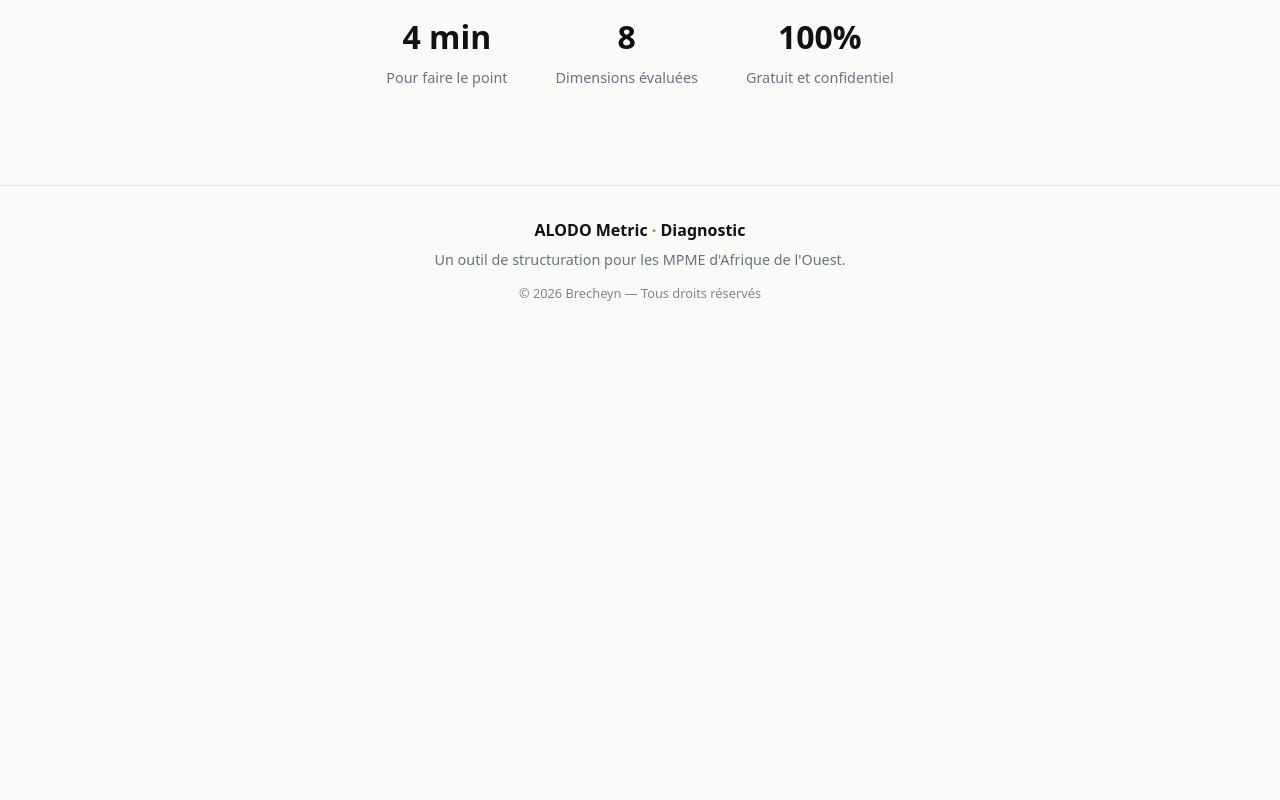
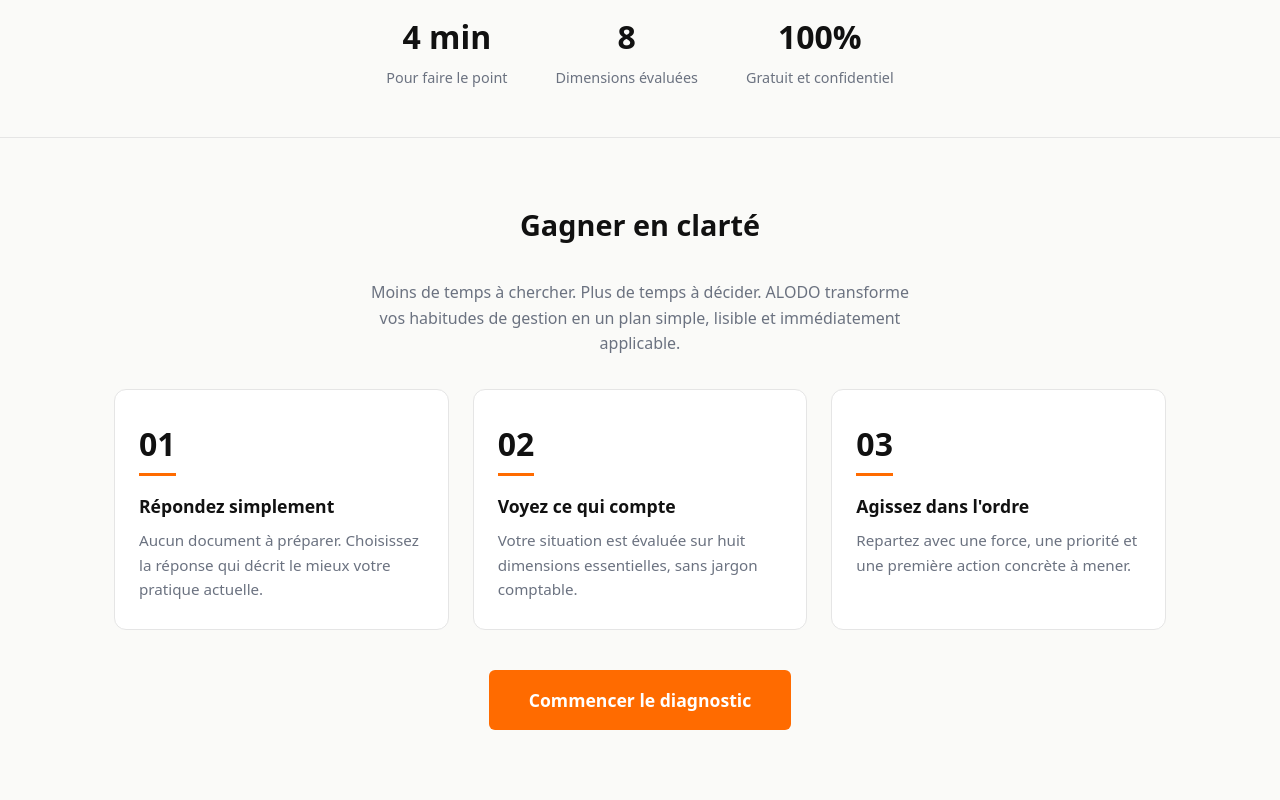
Before and after one commit to brecheyn/ALODO-MPME-CHALLENGE-NADINGA-Y-PHARES, an Angular app in the folder metric-frontend/: page / in a window 1280 px wide. Shown: the part 580-1380 px from the top of the page. Before the commit the page ends 915 px from the top, so only its background shows below. Built offline with nearby package versions, Linux system fonts and the light colour scheme; no server answers.

Commit message:
Section 'Comment ca marche' (3 etapes) + lien navbar avec ancre + anchorScrolling

```diff
--- a/metric-frontend/src/app/app.config.ts
+++ b/metric-frontend/src/app/app.config.ts
@@ -9,7 +9,10 @@
     provideZonelessChangeDetection(),
     // scrollPositionRestoration: 'top' → chaque navigation arrive en HAUT de page
     // (sans ça, on arrive au milieu du quiz si on avait scrollé l'accueil)
-    provideRouter(routes, withInMemoryScrolling({ scrollPositionRestoration: 'top' })),
+    provideRouter(routes, withInMemoryScrolling({
+      scrollPositionRestoration: 'top',
+      anchorScrolling: 'enabled',   // défilement fluide vers les ancres (#how-it-works)
+    })),
     provideHttpClient(),
   ],
 };
--- a/metric-frontend/src/app/app.html
+++ b/metric-frontend/src/app/app.html
@@ -10,7 +10,7 @@
 
     <!-- Éléments 2 et 3 : UN lien info + UN CTA. Rien d'autre. -->
     <nav class="navbar-actions">
-      <a class="nav-link" href="#">Comment ça marche</a>
+      <a class="nav-link" routerLink="/" fragment="how-it-works">Comment ça marche</a>
       <a class="btn btn-primary" routerLink="/quiz">Commencer</a>
     </nav>
 
--- a/metric-frontend/src/app/components/home/home.css
+++ b/metric-frontend/src/app/components/home/home.css
@@ -71,3 +71,55 @@
 .social-proof strong {
   color: var(--alodo-black);       /* seul le chiffre ressort, en noir gras */
 }
+
+/* ═══════════ COMMENT ÇA MARCHE — 3 étapes ═══════════ */
+.how {
+  padding: 4rem 0;
+  border-top: 1px solid #E5E5E5;   /* séparation douce après les stats */
+}
+
+.how .container {
+  display: flex;
+  flex-direction: column;
+  gap: 2rem;
+  align-items: center;
+  text-align: center;
+}
+
+.how-title { font-size: 1.8rem; font-weight: 800; }
+
+.how-subtitle {
+  color: var(--alodo-gray);
+  max-width: 560px;
+}
+
+/* Grille responsive : 3 colonnes sur desktop, 1 colonne sur mobile */
+.steps {
+  display: grid;
+  grid-template-columns: repeat(auto-fit, minmax(240px, 1fr));
+  gap: 1.5rem;
+  width: 100%;
+}
+
+.step {
+  border: 1px solid #E5E5E5;
+  border-radius: 12px;
+  padding: 1.75rem 1.5rem;
+  background: #FFFFFF;
+  text-align: left;
+}
+
+/* Le numéro : noir massif, souligné d'orange (accent rare préservé) */
+.step-number {
+  display: inline-block;
+  font-size: 2rem;
+  font-weight: 800;
+  border-bottom: 3px solid var(--alodo-orange);
+  padding-bottom: 0.25rem;
+  margin-bottom: 1rem;
+}
+
+.step-title { font-size: 1.1rem; font-weight: 700; margin-bottom: 0.5rem; }
+.step-text  { color: var(--alodo-gray); font-size: 0.95rem; }
+
+.how-cta { margin-top: 0.5rem; }
--- a/metric-frontend/src/app/components/home/home.html
+++ b/metric-frontend/src/app/components/home/home.html
@@ -50,3 +50,40 @@
 
   </div>
 </section>
+
+<!-- ══════════════ COMMENT ÇA MARCHE — 3 étapes, sans jargon ══════════════ -->
+<section class="how" id="how-it-works">
+  <div class="container">
+
+    <h2 class="how-title">Gagner en clarté</h2>
+    <p class="how-subtitle">
+      Moins de temps à chercher. Plus de temps à décider.
+      ALODO transforme vos habitudes de gestion en un plan simple,
+      lisible et immédiatement applicable.
+    </p>
+
+    <div class="steps">
+      <div class="step">
+        <span class="step-number">01</span>
+        <h3 class="step-title">Répondez simplement</h3>
+        <p class="step-text">Aucun document à préparer. Choisissez la réponse qui décrit le mieux votre pratique actuelle.</p>
+      </div>
+      <div class="step">
+        <span class="step-number">02</span>
+        <h3 class="step-title">Voyez ce qui compte</h3>
+        <p class="step-text">Votre situation est évaluée sur huit dimensions essentielles, sans jargon comptable.</p>
+      </div>
+      <div class="step">
+        <span class="step-number">03</span>
+        <h3 class="step-title">Agissez dans l'ordre</h3>
+        <p class="step-text">Repartez avec une force, une priorité et une première action concrète à mener.</p>
+      </div>
+    </div>
+
+    <!-- CTA final répété, libellé identique au hero (cohérence du vocabulaire d'action) -->
+    <div class="how-cta">
+      <a class="btn btn-primary btn-lg" routerLink="/quiz">Commencer le diagnostic</a>
+    </div>
+
+  </div>
+</section>
```
